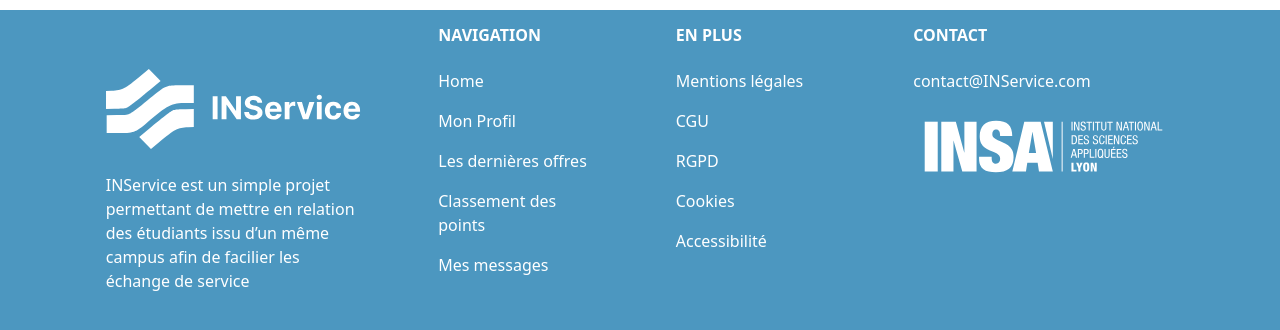
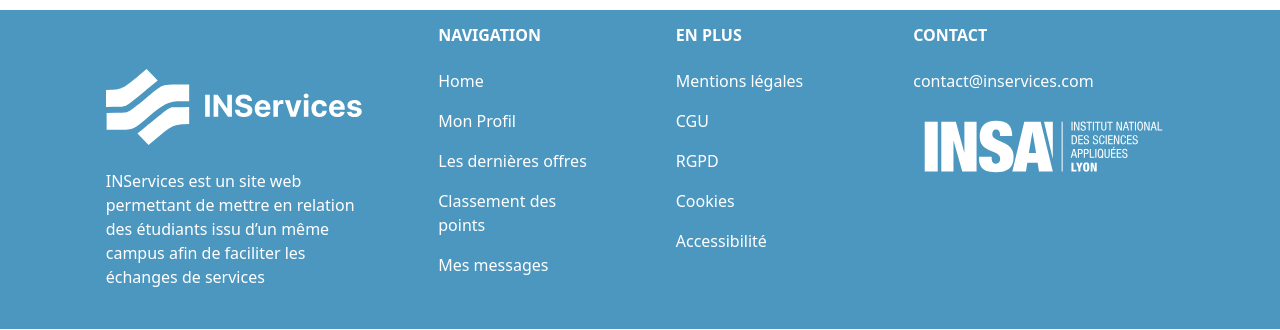
Before and after one commit to 28Pollux28/INServices, a React (Create React App) app in the folder frontend/: page / in a window 1280 px wide. Shown: the part 2955-3285 px from the top of the page. Built offline with nearby package versions, Linux system fonts and the light colour scheme; no server answers.

Commit message:
Changement footer (#21)
Co-authored-by: gas <gaspard.omahony@insa-lyon.fr>

```diff
--- a/frontend/src/component/Footer/Footer.js
+++ b/frontend/src/component/Footer/Footer.js
@@ -1,7 +1,7 @@
 import React from 'react';
 import { MDBFooter, MDBContainer, MDBRow, MDBCol, MDBIcon } from 'mdb-react-ui-kit';
 import Logo_INSA_Lyon from "../../Logo_INSA_Lyon.svg"
-import Logo_INService from "../../Logo_INService.svg"
+import Logo_INService from "../../Logo_INServices.svg"
 
 
 
@@ -21,7 +21,7 @@ export default function App() {
               </h6>
               <p>
                 <a style={{ color: 'white' }}>
-                INService est un simple projet permettant de mettre en relation des étudiants issu d’un même campus afin de facilier les échange de service
+                INServices est un site web permettant de mettre en relation des étudiants issu d’un même campus afin de faciliter les échanges de services
                 </a>
               </p>
             </MDBCol>
@@ -88,7 +88,7 @@ export default function App() {
               <h6 className='text-uppercase fw-bold mb-4' style={{ color: 'white' }}>Contact</h6>
               <p>
                 <MDBIcon icon="envelope" className="m-0" />
-                <a style={{ color: 'white', textDecoration: 'none' }} href="mailto:contact@INService.com">contact@INService.com</a>
+                <a style={{ color: 'white', textDecoration: 'none' }} href="mailto:contact@inservices.com">contact@inservices.com</a>
               </p>
               <div className="mt-auto" >
                 <img src={Logo_INSA_Lyon} alt="Logo" className="img-fluid" />
```
Also changed, not shown: frontend/src/Logo_INService.svg (deleted), frontend/src/Logo_INServices.svg (added).
